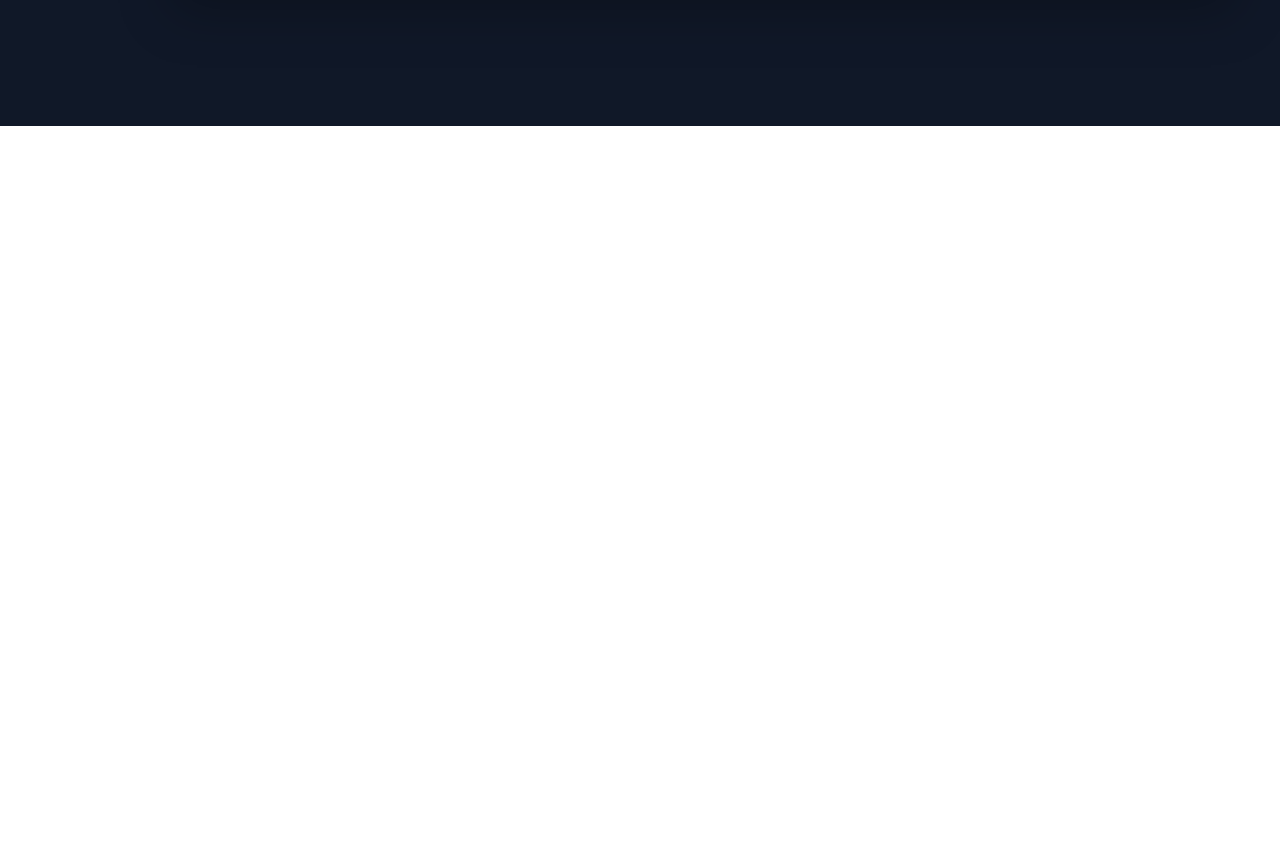
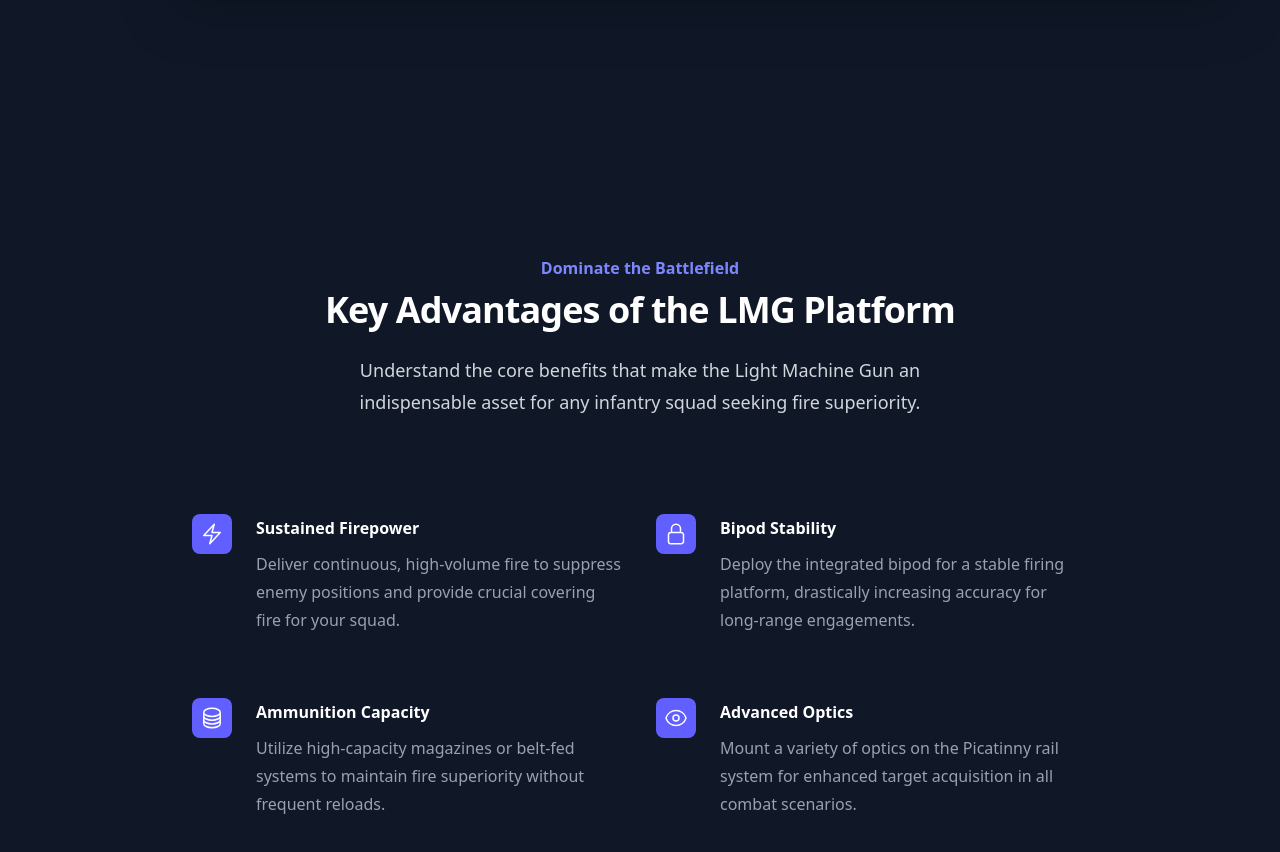
Before and after one commit to rohit3171999/pro-feature-showcase, a React (Vite) app: page / in a window 1280 px wide. Shown: the part 1302-2154 px from the top of the page. Before the commit the page ends 1428 px from the top, so only its background shows below. Built offline with nearby package versions, Linux system fonts and the light colour scheme.

Commit message:
add functional component in Featuresection.jsx

```diff
--- a/package.json
+++ b/package.json
@@ -13,6 +13,7 @@
     "deploy": "gh-pages -d dist"
   },
   "dependencies": {
+    "@heroicons/react": "^2.2.0",
     "@tailwindcss/vite": "^4.1.13",
     "react": "^19.1.1",
     "react-dom": "^19.1.1",
--- a/src/App.jsx
+++ b/src/App.jsx
@@ -1,9 +1,11 @@
 import HeroSection from "./components/HeroSection.jsx";
+import FeatureSection from "./components/FeatureSection.jsx";
 
 function App() {
     return (
         <>
             <HeroSection/>
+            <FeatureSection/>
         </>
     );
 }
--- a/src/components/FeatureSection.jsx
+++ b/src/components/FeatureSection.jsx
@@ -1,5 +1,69 @@
+import { BoltIcon, EyeIcon, LockClosedIcon, CircleStackIcon } from '@heroicons/react/24/outline'
+
+/*
+* Description:
+Explains what the feature does and lists its main benefits.
+
+Purpose:
+Help users understand the value clearly with text + visuals.
+* */
+
+const features = [
+    {
+        name: 'Sustained Firepower',
+        description:
+            'Deliver continuous, high-volume fire to suppress enemy positions and provide crucial covering fire for your squad.',
+        icon: BoltIcon,
+    },
+    {
+        name: 'Bipod Stability',
+        description:
+            'Deploy the integrated bipod for a stable firing platform, drastically increasing accuracy for long-range engagements.',
+        icon: LockClosedIcon,
+    },
+    {
+        name: 'Ammunition Capacity',
+        description:
+            'Utilize high-capacity magazines or belt-fed systems to maintain fire superiority without frequent reloads.',
+        icon: CircleStackIcon,
+    },
+    {
+        name: 'Advanced Optics',
+        description:
+            'Mount a variety of optics on the Picatinny rail system for enhanced target acquisition in all combat scenarios.',
+        icon: EyeIcon,
+    },
+]
+
 export default function FeatureSection(){
     return(
-        <></>
+        <div className="bg-gray-900 py-24 sm:py-32">
+            <div className="mx-auto max-w-7xl px-6 lg:px-8">
+                <div className="mx-auto max-w-2xl lg:text-center">
+                    <h2 className="text-base font-semibold leading-7 text-indigo-400">Dominate the Battlefield</h2>
+                    <p className="mt-2 text-3xl font-bold tracking-tight text-white sm:text-4xl">
+                        Key Advantages of the LMG Platform
+                    </p>
+                    <p className="mt-6 text-lg leading-8 text-gray-300">
+                        Understand the core benefits that make the Light Machine Gun an indispensable asset for any infantry squad seeking fire superiority.
+                    </p>
+                </div>
+                <div className="mx-auto mt-16 max-w-2xl sm:mt-20 lg:mt-24 lg:max-w-4xl">
+                    <dl className="grid max-w-xl grid-cols-1 gap-x-8 gap-y-10 lg:max-w-none lg:grid-cols-2 lg:gap-y-16">
+                        {features.map((feature) => (
+                            <div key={feature.name} className="relative pl-16">
+                                <dt className="text-base font-semibold leading-7 text-white">
+                                    <div className="absolute left-0 top-0 flex h-10 w-10 items-center justify-center rounded-lg bg-indigo-500">
+                                        <feature.icon className="h-6 w-6 text-white" aria-hidden="true" />
+                                    </div>
+                                    {feature.name}
+                                </dt>
+                                <dd className="mt-2 text-base leading-7 text-gray-400">{feature.description}</dd>
+                            </div>
+                        ))}
+                    </dl>
+                </div>
+            </div>
+        </div>
     )
 }
```
Also changed, not shown: 1 other file (tests, documents, lock files or other folders).
